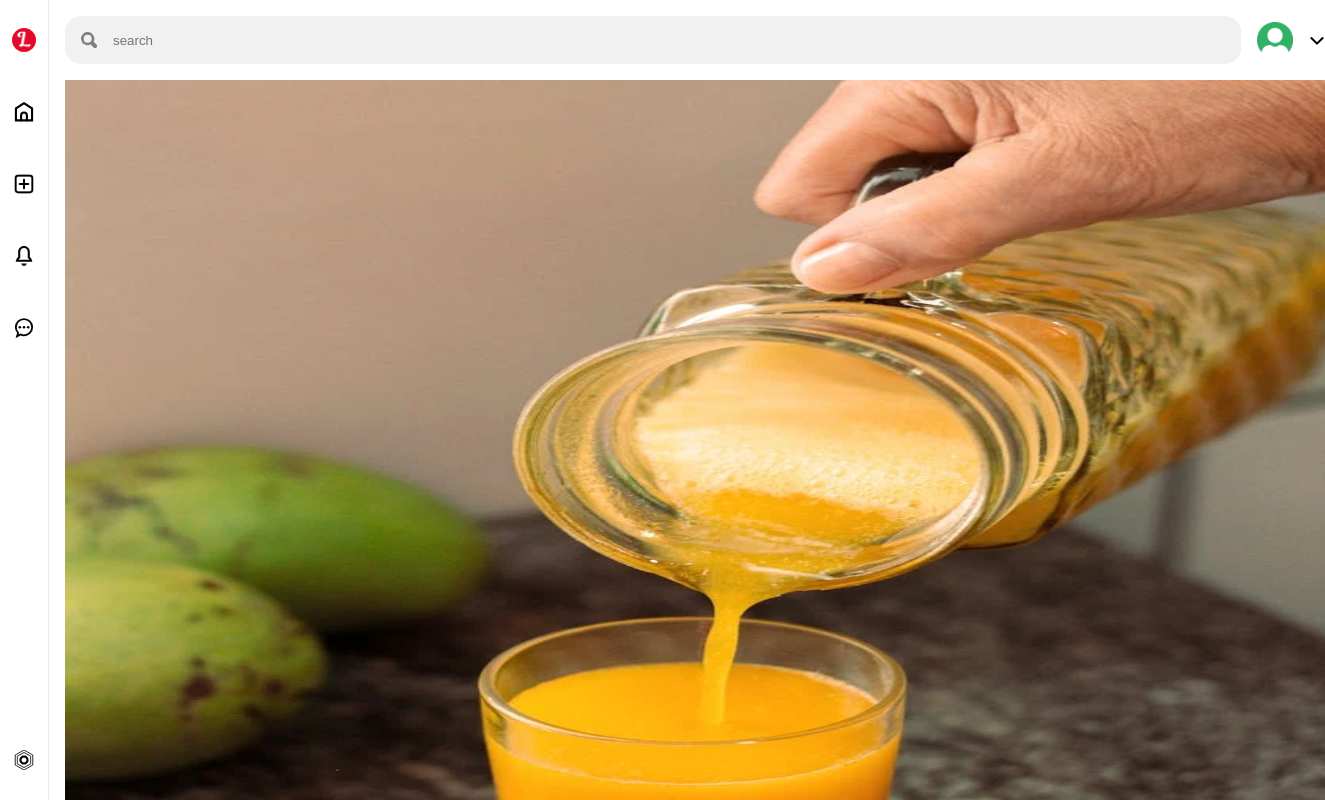
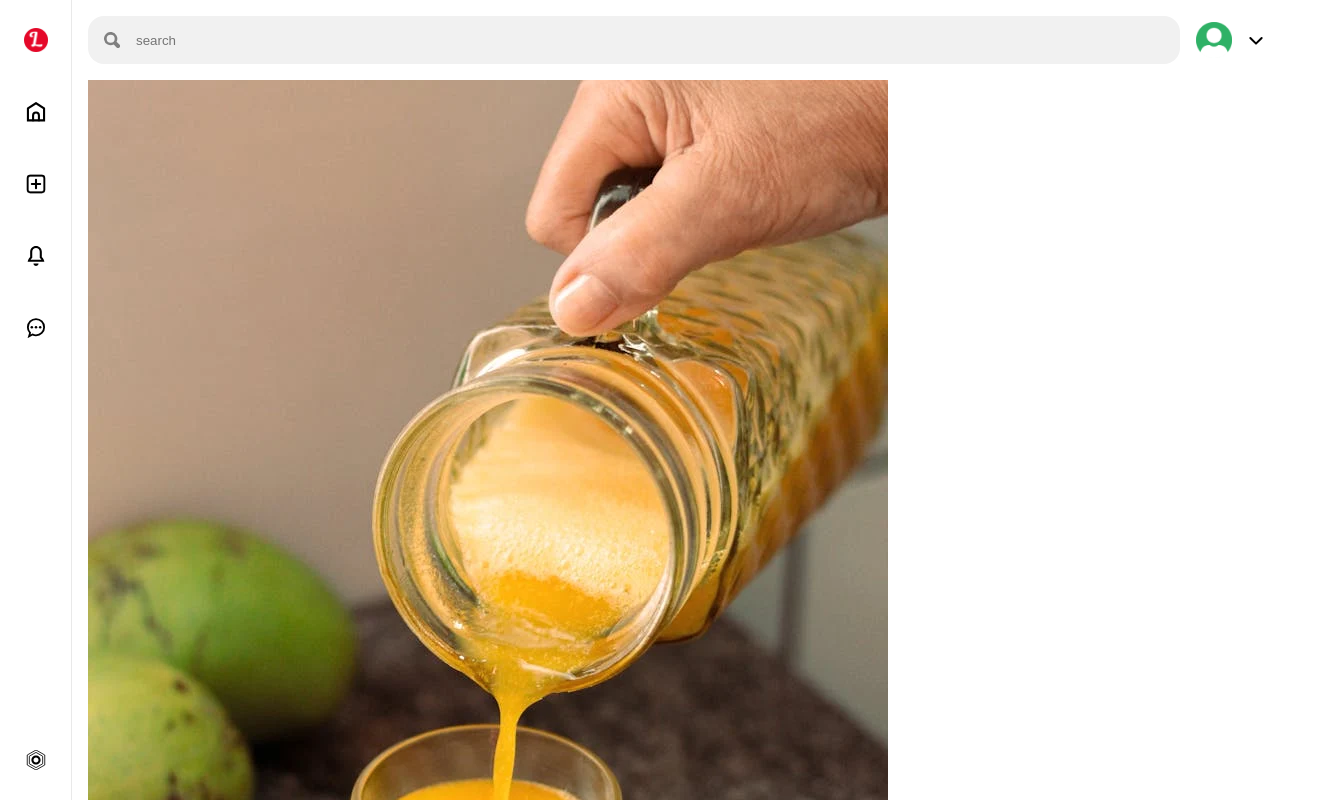
Before and after one commit to fasakinhenry/pinterest, a React (Vite) app: page / in a window 1280 px wide. Shown: the top 800 px of the page, 1325 px wide, since content can reach past the window. Built offline with nearby package versions, Linux system fonts and the light colour scheme.

Commit message:
feat: add code for gallery items or imgs

```diff
--- a/src/components/gallery/gallery.jsx
+++ b/src/components/gallery/gallery.jsx
@@ -1,3 +1,4 @@
+import GalleryItem from '../galleryItem/galleryItem';
 import './gallery.css';
 
 // TEMPORARY
@@ -170,13 +171,7 @@ const Gallery = () => {
   return (
     <div className='gallery'>
       {items.map((item) => (
-        <div key={item.id} className='gallery-item'>
-          <img
-            src={item.media}
-            alt={`Pin ${item.id}`}
-            style={{ width: item.width, height: item.height }}
-          />
-        </div>
+        <GalleryItem key={item.id} item={item} />
       ))}
     </div>
   );
--- a/src/components/galleryItem/galleryItem.jsx
+++ b/src/components/galleryItem/galleryItem.jsx
@@ -1,7 +1,11 @@
 import './galleryItem.css';
 
-const GalleryItem = () => {
-  return <div className='galleryItem'>GalleryItem</div>;
+const GalleryItem = ({ item }) => {
+  return (
+    <div className='galleryItem'>
+      <img src={item.media} alt={'item' + item.id} />
+    </div>
+  );
 };
 
 export default GalleryItem;
```
